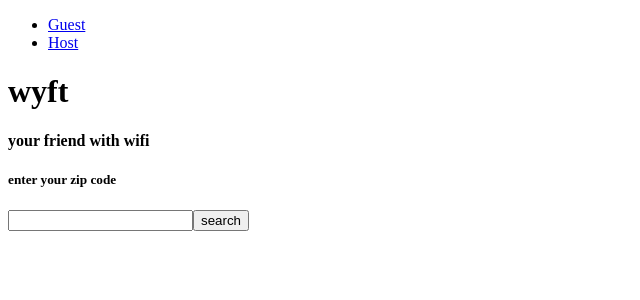
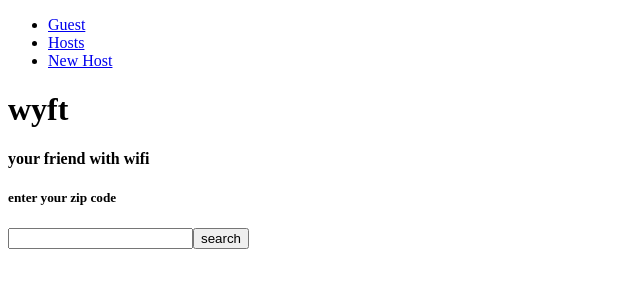
Before and after one commit to octohotdogs/Wyft, a React app: page / in a window 1280 px wide. Shown: the top 300 px of the page, without its empty margins (0-640 px from the left). Built offline with nearby package versions, Linux system fonts and the light colour scheme; no server answers; the HTML template or start-up script is replaced by a standard one.

Commit message:
add nav item for create new host

```diff
--- a/client/src/components/Navigation.jsx
+++ b/client/src/components/Navigation.jsx
@@ -16,7 +16,10 @@ class Navigation extends React.Component {
 						<Link to="/">Guest</Link>
 					</li>
 					<li>
-						<Link to="/host">Host</Link>
+						<Link to="/hosts">Hosts</Link>
+					</li>
+					<li>
+						<Link to="/host/new">New Host</Link>
 					</li>
 				</ul>
 			</div>
```
